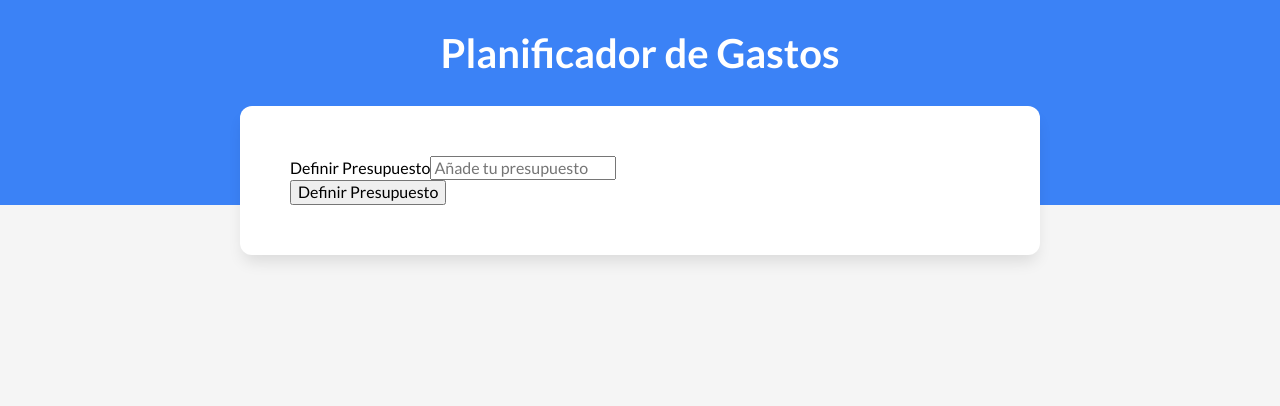
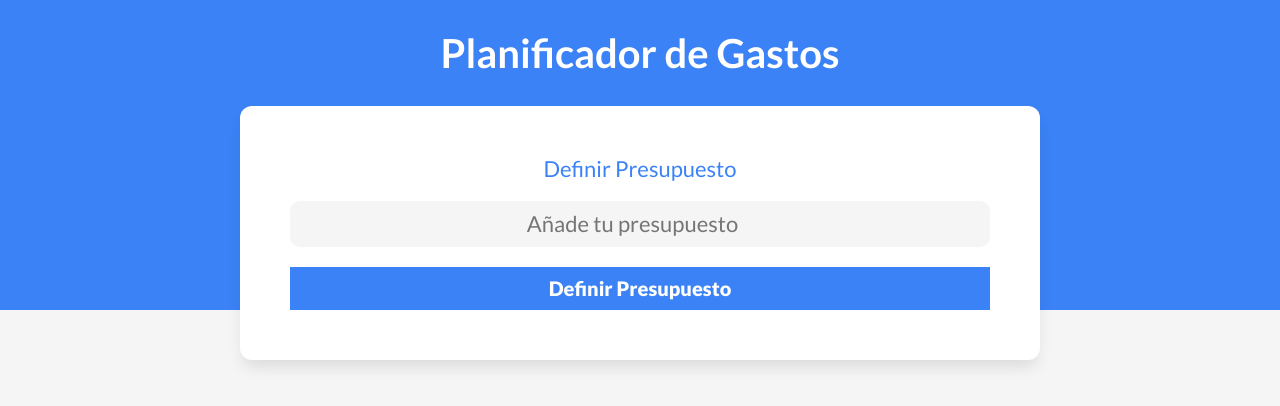
Before and after one commit to LeonardoAbraham/vue3-admin-gastos, a Vue app: page / in a window 1280 px wide. Shown: the top 406 px of the page. Built offline with nearby package versions, Linux system fonts and the light colour scheme.

Commit message:
Finalizando el Formulario de presupuesto

```diff
--- a/src/components/Presupuesto.vue
+++ b/src/components/Presupuesto.vue
@@ -3,7 +3,9 @@
 </script>
 
 <template>
-    <form>
+    <form
+        class="presupuesto"
+    >
         <div class="campo">
             <label for="nuevo-presupuesto">Definir Presupuesto</label>
 
@@ -11,6 +13,7 @@
                 id="nuevo-presupuesto"
                 class="nuevo-presupuesto"
                 placeholder="Añade tu presupuesto"
+                type="number"
             >
         </div>
 
@@ -19,5 +22,42 @@
 </template>
 
 <style scoped>
+    .presupuesto {
+        width: 100%;
+    }
+    .campo {
+        display: grid;
+        gap: 2rem;
+    }
+    .presupuesto label {
+        font-size: 2.2rem;
+        text-align: center;
+        color: var(--azul);
+    }
+    .presupuesto input[type="number"] {
+        background-color: var(--gris-claro);
+        border-radius: 1rem;
+        padding: 1rem;
+        border: none;
+        font-size: 2.2rem;
+        text-align: center;
+    }
+    .presupuesto input[type="submit"] {
+        background-color: var(--azul);
+        border: none;
+        padding: 1rem;
+        text-align: center;
+        font-size: 2rem;
+        margin-top: 2rem;
+        color: var(--blanco);
+        font-weight: 900;
+        width: 100%;
+        transition: background-color 300ms ease;
+    }
+    .presupuesto input[type="submit"]:hover {
+        background-color: #1048A4;
+        cursor: pointer;
+    }
+
 
 </style>
```
